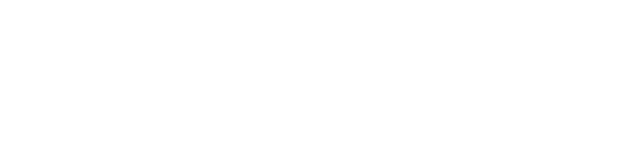
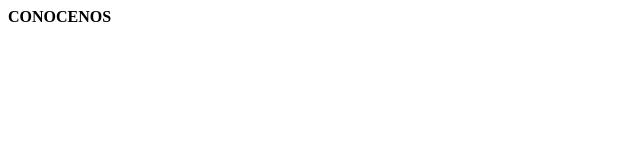
Before and after one commit to NarethWebDev/proyecto-utilizando-Tailwind-CSS-v4, a plain HTML site: page Bimbo/index.html in a window 1280 px wide. Shown: the whole page, without its empty margins (0-640 px from the left). Drawn offline with Linux system fonts and the light colour scheme.

Commit message:
agregacion de etiqueta header y nav

```diff
--- a/Bimbo/index.html
+++ b/Bimbo/index.html
@@ -4,8 +4,15 @@
     <meta charset="UTF-8">
     <meta name="viewport" content="width=device-width, initial-scale=1.0">
     <title>Document</title>
+
 </head>
+
 <body>
+    <header>
+        <nav>
+            <a hreft="#"><b> CONOCENOS</b></a>
+        </nav>
+    </header>
+</body>
 
-</body>
 </html>
```
